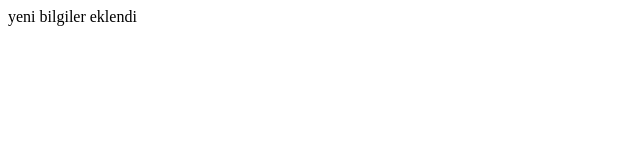
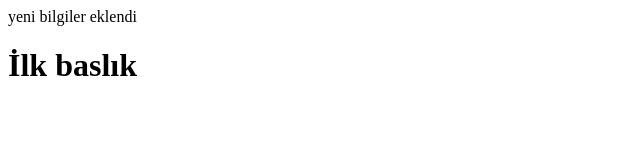
Before and after one commit to Utkucuu/kodluyoruzilkrepo, a plain HTML site: page index.html in a window 1280 px wide. Shown: the whole page, without its empty margins (0-640 px from the left). Drawn offline with Linux system fonts and the light colour scheme.

Commit message:
index.html degisti

```diff
--- a/index.html
+++ b/index.html
@@ -8,5 +8,7 @@
 </head>
 <body>
     yeni bilgiler eklendi
+
+    <h1>İlk baslık</h1>
 </body>
 </html>
```
